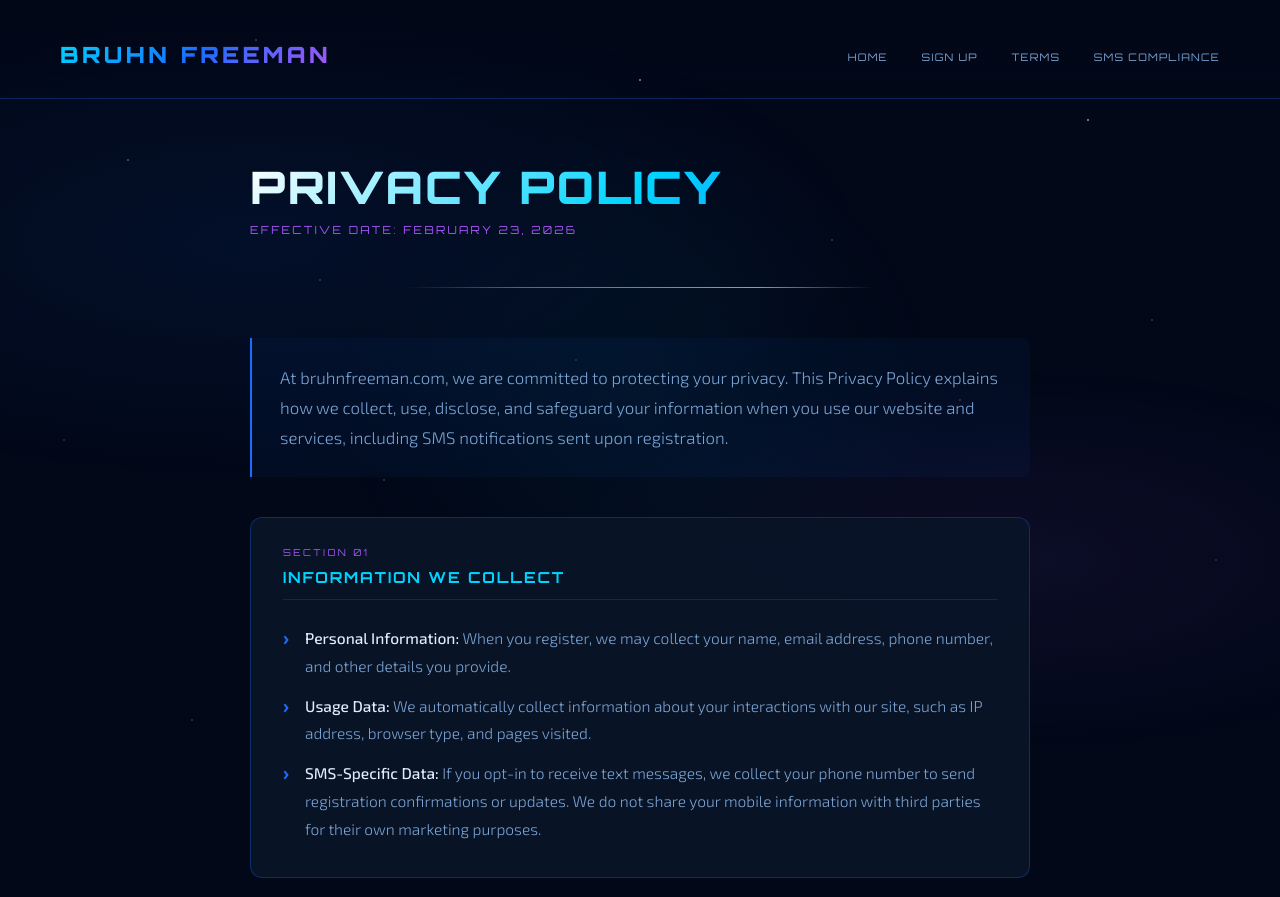
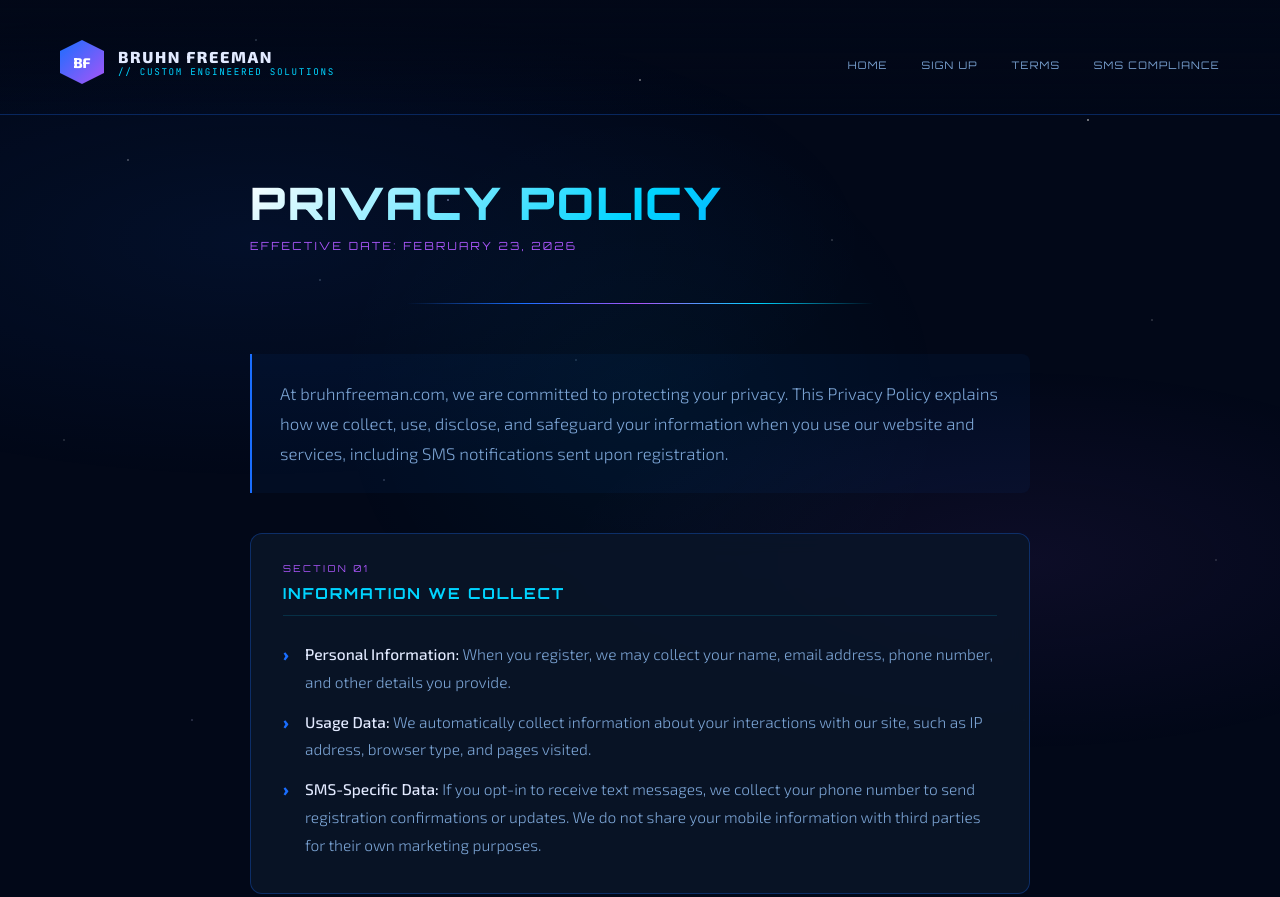
Before and after one commit to bruhnf/bruhnfreeman.com, a website: page public/privacy.html in a window 1280 px wide. Shown: the top 897 px of the page. Drawn offline with Linux system fonts and the light colour scheme.

```diff
--- a/public/privacy.html
+++ b/public/privacy.html
@@ -4,7 +4,7 @@
     <meta charset="UTF-8">
     <meta name="viewport" content="width=device-width, initial-scale=1.0">
     <title>Privacy Policy — Bruhn Freeman</title>
-    <link href="https://fonts.googleapis.com/css2?family=Orbitron:wght@400;700;900&family=Exo+2:wght@300;400;500&display=swap" rel="stylesheet">
+    <link href="https://fonts.googleapis.com/css2?family=Orbitron:wght@400;700;900&family=Exo+2:wght@300;400;500;800&family=JetBrains+Mono:wght@400&display=swap" rel="stylesheet">
     <style>
         :root {
             --deep-space: #020818;
@@ -103,16 +103,32 @@
         }
 
         .logo {
-            font-family: 'Orbitron', monospace;
-            font-size: 1.4em;
-            font-weight: 900;
-            letter-spacing: 0.15em;
-            text-transform: uppercase;
-            background: linear-gradient(135deg, var(--glow-cyan), var(--glow-blue), var(--glow-purple));
-            -webkit-background-clip: text;
-            -webkit-text-fill-color: transparent;
-            background-clip: text;
-            text-shadow: none;
+            display: flex;
+            align-items: center;
+            gap: 14px;
+            text-decoration: none;
+        }
+        .logo-hex {
+            width: 44px; height: 44px;
+            background: linear-gradient(135deg, var(--glow-blue), var(--glow-purple));
+            display: flex; align-items: center; justify-content: center;
+            font-family: 'Exo 2', sans-serif;
+            font-weight: 900; font-size: .88rem;
+            color: #fff;
+            clip-path: polygon(50% 0, 100% 25%, 100% 75%, 50% 100%, 0 75%, 0 25%);
+            box-shadow: 0 0 26px rgba(26, 111, 255, .5);
+            flex-shrink: 0;
+        }
+        .logo-name {
+            font-family: 'Exo 2', sans-serif;
+            font-weight: 800; font-size: 1rem;
+            letter-spacing: .1em; text-transform: uppercase;
+            color: var(--text-primary); display: block;
+        }
+        .logo-sub {
+            font-family: 'JetBrains Mono', monospace;
+            font-size: .58rem; letter-spacing: .18em;
+            color: var(--glow-cyan); text-transform: uppercase; display: block;
         }
 
         nav a {
@@ -317,7 +333,10 @@
 <div class="nebula"></div>
 
 <header>
-    <div class="logo">Bruhn Freeman</div>
+    <a href="/" class="logo">
+        <div class="logo-hex">BF</div>
+        <div><span class="logo-name">Bruhn Freeman</span><span class="logo-sub">// Custom Engineered Solutions</span></div>
+    </a>
     <nav>
         <a href="/index.html">Home</a>
         <a href="/?open=signup">Sign Up</a>
```
Also changed, not shown: public/sms-compliance.html (+29 -7 lines), public/terms.html (+31 -11 lines).
